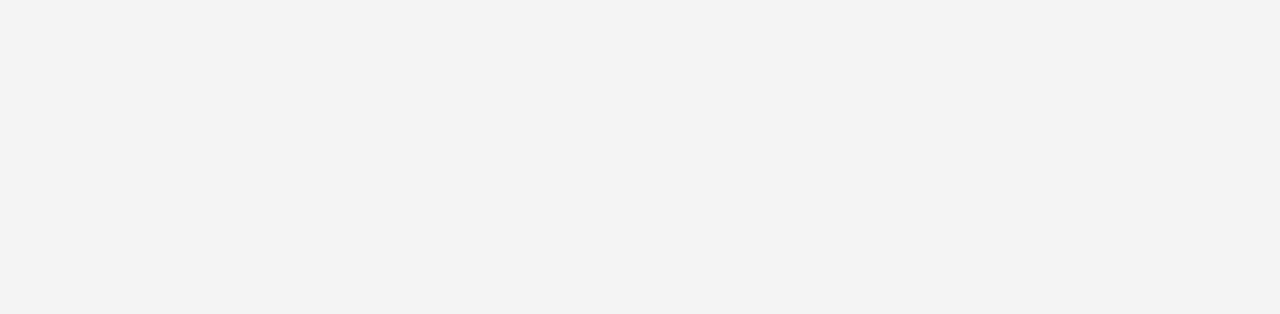
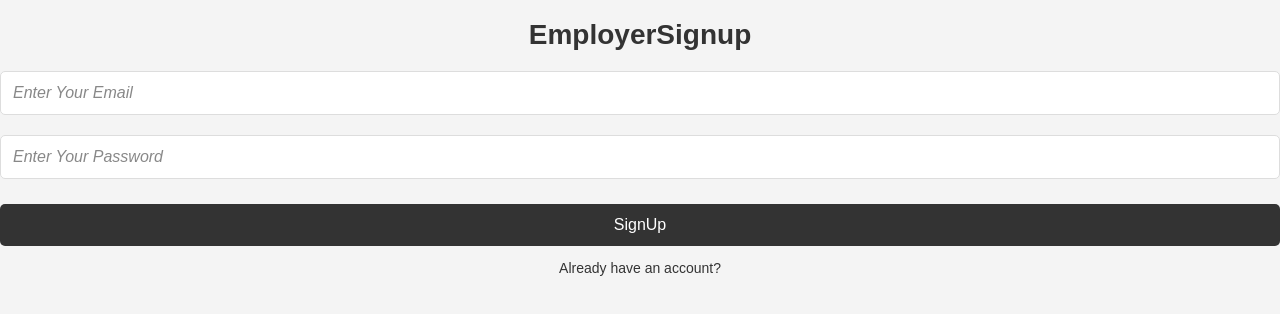
Before and after one commit to robertwzinser/Tax-Management, a React (Create React App) app: page /employersignup in a window 1280 px wide. Before the commit this address had no page. Shown: the top 314 px of the page. Built offline with nearby package versions, Linux system fonts and the light colour scheme.

Commit message:
These are the changes I made with creating a dropdown for employee or freelancer and resetting password

```diff
--- a/src/App.js
+++ b/src/App.js
@@ -4,6 +4,9 @@ import SignIn from './pages/SignIn';
 import SignUp from "./pages/SignUp";
 import Dashboard from "./pages/Dashboard";
 import './App.css';
+import EmployerSignup from './pages/EmployerSignup';
+import EmployerSignin from './pages/EmployerSignin';
+import ResetPassword from './pages/ResetPassword';
 
 function App() {
   return (
@@ -12,7 +15,9 @@ function App() {
         <Route path="/sign-in" element={<SignIn />} />
         <Route path="/sign-up" element={<SignUp />} />
         <Route path="/dashboard" element={<Dashboard />} />
-
+        <Route path="/forgot-password" element={<ResetPassword />} />
+        <Route path="/employersignup"element={<EmployerSignup/>}/>
+        <Route path="/employersignin"element={<EmployerSignin/>}/>
       </Routes>
     </Router>
   );
--- /dev/null
+++ b/src/pages/EmployerSignin.js
@@ -0,0 +1,39 @@
+import { useState } from "react";
+import {auth} from "../firebase";
+import { signInWithEmailAndPassword, createUserWithEmailAndPassword, signOut } from "firebase/auth";
+import { Link } from "react-router-dom";
+
+function EmployerSignin(){
+const [user, setUser] = useState(null)
+const [email, setEmail] = useState('')
+const [password, setPassword] = useState('')
+
+const login= ()=>{
+signInWithEmailAndPassword (auth, email, password)
+.then ((userdetails)=>{
+setUser (userdetails.user)
+
+})
+}
+const logout =()=>{
+signOut (auth)
+.then (()=>{
+setUser(null)
+
+})
+
+}
+return (
+  <div>
+
+    <h1>EmployerSignin</h1>
+    <form>
+      <input type="email" placeholder= "Enter Your Email" value ={email} onChange={(e)=> setEmail(e.target.value)}></input>
+      <input type="password"placeholder="Enter Your Password"value={password} onChange={(e)=> setPassword(e.target.value)}></input>
+      <button onClick={login}>Login</button>
+    </form>
+    <p><Link to={"/employersignup"}>Register Here</Link></p>
+  </div>
+)
+}
+export default EmployerSignin
--- /dev/null
+++ b/src/pages/EmployerSignup.js
@@ -0,0 +1,30 @@
+import { useState } from "react";
+import {auth} from "../firebase";
+import { signInWithEmailAndPassword, createUserWithEmailAndPassword, signOut } from "firebase/auth";
+import { Link } from "react-router-dom";
+
+function EmployerSignup(){
+const [user, setUser] = useState(null)
+const [email, setEmail] = useState('')
+const [password, setPassword] = useState('')
+
+const SignUp = () => {
+createUserWithEmailAndPassword(auth, email, password)
+.then((userdetails)=>{
+setUser(userdetails.user)
+})
+}
+
+return (
+  <div>
+    <h1>EmployerSignup</h1>
+    <form>
+      <input type="email" placeholder= "Enter Your Email" value ={email} onChange={(e)=> setEmail(e.target.value)}></input>
+      <input type="password"placeholder="Enter Your Password"value={password} onChange={(e)=> setPassword(e.target.value)}></input>
+      <button onClick={SignUp}>SignUp</button>
+    </form>
+    <p><Link to={"/employersignin"}>Already have an account?</Link></p>
+  </div>
+)
+}
+export default EmployerSignup
--- /dev/null
+++ b/src/pages/ResetPassword.js
@@ -0,0 +1,27 @@
+import { sendPasswordResetEmail } from "firebase/auth";
+import { useState } from "react";
+import { auth } from "../firebase";
+
+
+
+
+
+function ResetPassword(){
+const [email, setEmail]=useState("")
+
+const handlepasswordreset = ()=>{
+  if (!email)
+    console.log ("Enter an email")
+  else {
+    sendPasswordResetEmail(auth, email)
+  }
+}
+return (<div>
+  <form>
+    <input value={email} placeholder="Enter your email" onChange={(e)=> setEmail(e.target.value)}></input>
+    <button onClick={handlepasswordreset}>Reset Password</button>
+  </form>
+</div> )
+
+}
+export default ResetPassword
--- a/src/pages/SignIn.css
+++ b/src/pages/SignIn.css
@@ -66,3 +66,7 @@ h1 {
 .forgot-password-text a:hover {
   color: #0056b3;
 }
+
+.roleselector{
+  text-align: center;
+}
--- a/src/pages/SignIn.js
+++ b/src/pages/SignIn.js
@@ -1,7 +1,7 @@
 import { useState } from "react";
 import { AiFillEye, AiFillEyeInvisible } from "react-icons/ai";
 import { Link, useNavigate } from "react-router-dom";
-import { signInWithEmailAndPassword } from "firebase/auth";
+import { signInWithEmailAndPassword,} from "firebase/auth";
 import { ref, get } from "firebase/database";
 import { auth, db } from "../firebase";
 import "./SignIn.css";
@@ -11,11 +11,13 @@ const SignIn = () => {
   const [formData, setFormData] = useState({
     email: "",
     password: "",
+    role: "",
   });
   const [errorMessage, setErrorMessage] = useState("");
 
-  const { email, password } = formData;
+  const { email, password, role } = formData;
   const navigate = useNavigate(); // Initialize navigate to redirect user
+
 
   // Update form data when typing
   const onChange = (e) => {
@@ -45,9 +47,17 @@ const SignIn = () => {
         const userData = snapshot.val();
         const firstname = userData.firstname;
 
-        // Redirect to the dashboard and display the user's first name
-        // This navigate may change
+        if (role=== "employer"){
+         console.log('EmployerRoute')
         navigate("/dashboard", { state: { firstname } });
+        }
+        else {
+          console.log('FreelancerRoute')
+        navigate("/dashboard", { state: { firstname } });
+
+        }
+
+
       } else {
         console.error("User is non-existent in Realtime Database");
       }
@@ -110,7 +120,14 @@ const SignIn = () => {
               <Link to="/forgot-password">Forgot Password?</Link>
             </p>
           </div>
+          <div class='roleselector'>
+          <select onChange={onChange} id = 'role' value={role}>
+            <option value='employer'>Employer</option>
+            <option value='freelancer'>FreeLancer</option>
+          </select>
+        </div>
         </form>
+
       </div>
     </section>
   );
--- a/src/pages/SignUp.js
+++ b/src/pages/SignUp.js
@@ -13,10 +13,11 @@ const SignUp = () => {
     lastname: "",
     email: "",
     password: "",
+    role: "",
   });
 
   const navigate = useNavigate(); // Initialize navigate for redirection
-  const { firstname, lastname, email, password } = formData;
+  const { firstname, lastname, email, password, role } = formData;
 
   // Update text when typing in form data
   const onChange = (e) => {
@@ -127,6 +128,12 @@ const SignUp = () => {
             Already have an account? <Link to="/sign-in">Sign In!</Link>
           </p>
         </div>
+        <div class= 'roleselector'>
+          <select onChange={onChange} id = 'role' value={role}>
+            <option value='employer'>Employer</option>
+            <option value='freelancer'>FreeLancer</option>
+          </select>
+        </div>
       </div>
     </section>
   );
```
